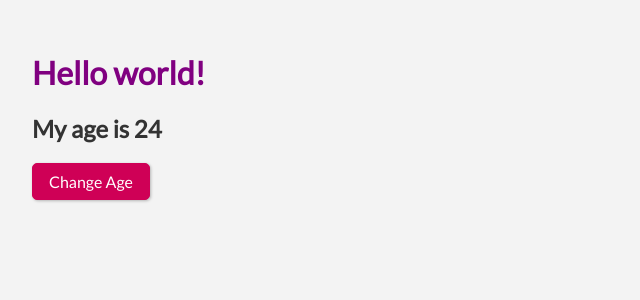
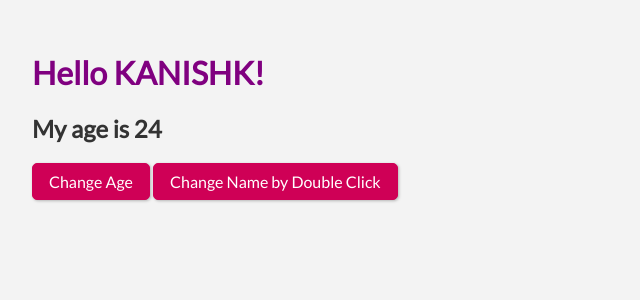
Before and after one commit to kanishk30/Svelte-starter, a Svelte app: page / in a window 1280 px wide. Shown: the top 300 px of the page, without its empty margins (0-640 px from the left). Built offline with nearby package versions, Linux system fonts and the light colour scheme.

Commit message:
use $ labels to change variable

```diff
--- a/src/App.svelte
+++ b/src/App.svelte
@@ -1,9 +1,16 @@
 <script>
 	export let name;
 	let age = 24;
+	$: upperCaseName = name.toUpperCase();
+
 	function changeAge() {
 		age = age + 1;
 	}
+
+	function changeName() {
+		name = 'Kanishk Agrawal';
+	}
+
 </script>
 
 <style>
@@ -12,6 +19,7 @@
 	}
 </style>
 
-<h1>Hello {name}!</h1>
+<h1>Hello {upperCaseName}!</h1>
 <h2>My age is {age}</h2>
 <button on:click='{changeAge}'>Change Age</button>
+<button on:dblclick='{changeName}'>Change Name by Double Click</button>
--- a/src/main.js
+++ b/src/main.js
@@ -3,7 +3,7 @@ import App from './App.svelte';
 const app = new App({
 	target: document.body,
 	props: {
-		name: 'world'
+		name: 'Kanishk'
 	}
 });
 
```
